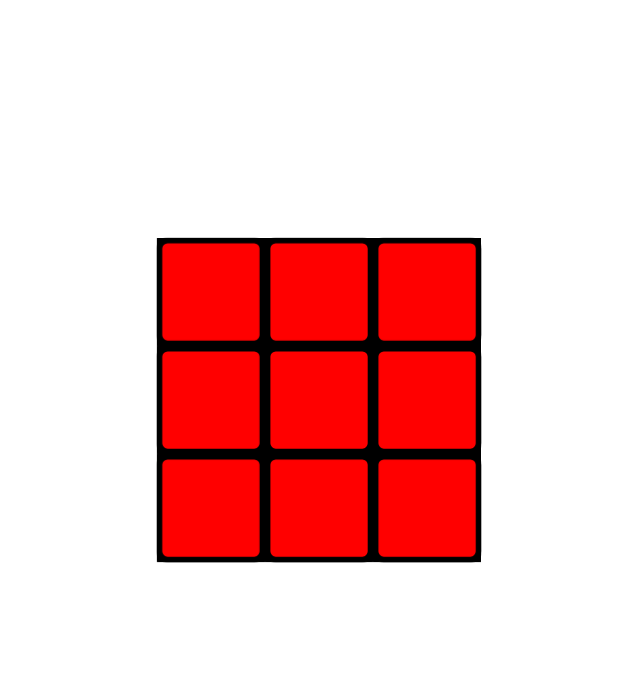
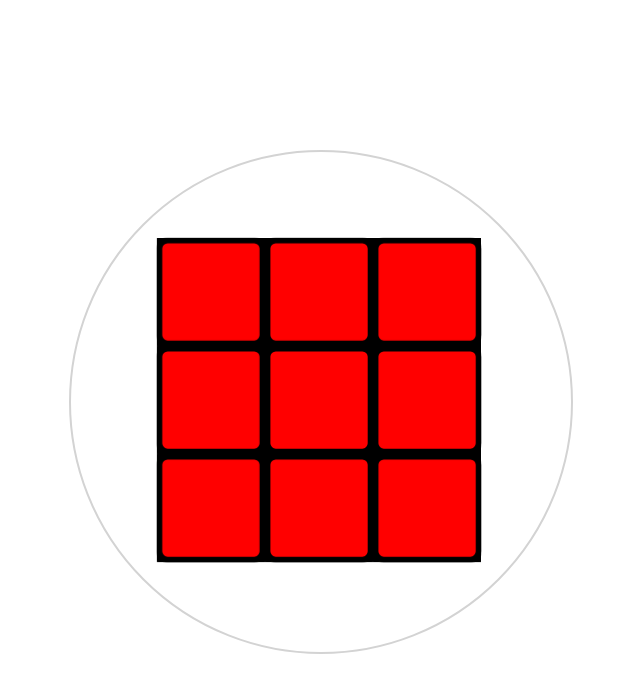
Before and after one commit to zS1L3NT/web-react-rubikscube, a React (Vite) app: page / in a window 1280 px wide. Shown: the top 692 px of the page, without its empty margins (321-961 px from the left). Built offline with nearby package versions, Linux system fonts and the light colour scheme.

Commit message:
Started making cube handles

```diff
--- a/src/components/Cube.tsx
+++ b/src/components/Cube.tsx
@@ -2,6 +2,7 @@ import Square from "./Square"
 import Surface from "./Surface"
 import { iCubeData, iRotation } from "../types.d"
 import { useState } from "react"
+import CubeHandle from "./Handles/CubeHandle"
 
 interface Props {
 	cubeData: iCubeData
@@ -59,6 +60,9 @@ const Cube = (props: Props): JSX.Element => {
 							.map((_, i) => (
 								<Surface key={i} i={i} />
 							))}
+						{(["x", "y", "z"] as const).map(axis => (
+							<CubeHandle axis={axis} />
+						))}
 					</div>
 				</div>
 			</div>
--- /dev/null
+++ b/src/components/Handles/CubeHandle.tsx
@@ -0,0 +1,13 @@
+import React from "react"
+
+interface Props {
+	axis: "x" | "y" | "z"
+}
+
+const CubeHandle = (props: Props) => {
+	const { axis } = props
+
+	return <div className={`cube-handle cube-handle-${axis}`}></div>
+}
+
+export default CubeHandle
--- /dev/null
+++ b/src/scss/_cube_handle.scss
@@ -0,0 +1,23 @@
+.cube-handle {
+	position: absolute;
+	width: 500px;
+	height: 500px;
+	border: 2.5px solid lightgrey;
+	border-radius: 50%;
+
+	&:hover {
+		border: 2.5px solid grey;
+	}
+
+	$axises: (
+		"x": rotateY(90deg) translate3d(0, -100px, -100px),
+		"y": rotateX(90deg) translate3d(-100px, 0, 100px),
+		"z": translate3d(-100px, -100px, 0)
+	);
+
+	@each $axis, $transform in $axises {
+		&-#{$axis} {
+			transform: $transform;
+		}
+	}
+}
--- /dev/null
+++ b/src/scss/_square.scss
@@ -0,0 +1,73 @@
+.square {
+	position: absolute;
+	width: 100px;
+	height: 100px;
+
+	& > div {
+		border: 5px solid black;
+		width: 90px;
+		height: 90px;
+		border-radius: 10px;
+	}
+
+	$directions: (
+		"top-left",
+		"top-center",
+		"top-right",
+		"center-left",
+		"center-center",
+		"center-right",
+		"bottom-left",
+		"bottom-center",
+		"bottom-right"
+	);
+
+	$cubes: (
+		"front": (
+			rotateX(0deg) rotateY(0),
+			(0px, 100px, 200px),
+			(0px, 100px, 200px),
+			150px
+		),
+		"back": (
+			rotateX(-180deg) rotateY(0),
+			(0px, 100px, 200px),
+			(-200px, -100px, 0px),
+			150px
+		),
+		"left": (
+			rotateX(0deg) rotateY(-90deg),
+			(-100px, 0px, 100px),
+			(0px, 100px, 200px),
+			50px
+		),
+		"right": (
+			rotateX(0deg) rotateY(90deg),
+			(-100px, 0px, 100px),
+			(0px, 100px, 200px),
+			250px
+		),
+		"top": (
+			rotateX(90deg) rotateY(0),
+			(0px, 100px, 200px),
+			(-100px, 0px, 100px),
+			50px
+		),
+		"bottom": (
+			rotateX(-90deg) rotateY(0),
+			(0px, 100px, 200px),
+			(-100px, 0px, 100px),
+			250px
+		)
+	);
+
+	@each $direction, $cube in $cubes {
+		@each $y in nth($cube, 3) {
+			@each $x in nth($cube, 2) {
+				&.#{$direction}-#{nth($directions, index(nth($cube, 3), $y) * 3 + index(nth($cube, 2), $x) - 3)} {
+					transform: nth($cube, 1) translate3d($x, $y, nth($cube, 4));
+				}
+			}
+		}
+	}
+}
--- /dev/null
+++ b/src/scss/_surface.scss
@@ -0,0 +1,27 @@
+.surface {
+	position: absolute;
+	width: 300px;
+	height: 300px;
+	background-color: black;
+
+	$surfaces: (
+		(rotateX(0deg) rotateY(90deg) translate3d(0, 0, -149px)),
+		(rotateX(0deg) rotateY(90deg) translate3d(0, 0, -50px)),
+		(rotateX(0deg) rotateY(90deg) translate3d(0, 0, 50px)),
+		(rotateX(0deg) rotateY(90deg) translate3d(0, 0, 149px)),
+		(rotateX(0deg) rotateY(180deg) translate3d(0, 0, -149px)),
+		(rotateX(0deg) rotateY(180deg) translate3d(0, 0, -50px)),
+		(rotateX(0deg) rotateY(180deg) translate3d(0, 0, 50px)),
+		(rotateX(0deg) rotateY(180deg) translate3d(0, 0, 149px)),
+		(rotateX(90deg) rotateY(0deg) translate3d(0, 0, -149px)),
+		(rotateX(90deg) rotateY(0deg) translate3d(0, 0, -50px)),
+		(rotateX(90deg) rotateY(0deg) translate3d(0, 0, 50px)),
+		(rotateX(90deg) rotateY(0deg) translate3d(0, 0, 149px))
+	);
+
+	@each $surface in $surfaces {
+		&.surface-#{index($surfaces, $surface)} {
+			transform: $surface;
+		}
+	}
+}
--- a/src/styles.scss
+++ b/src/styles.scss
@@ -41,107 +41,10 @@ body,
 			-webkit-transform-style: preserve-3d;
 			transition: transform 0.5s ease-out;
 
-			.square {
-				position: absolute;
-				width: 100px;
-				height: 100px;
-
-				& > div {
-					border: 5px solid black;
-					width: 90px;
-					height: 90px;
-					border-radius: 10px;
-				}
-
-				$directions: (
-					"top-left",
-					"top-center",
-					"top-right",
-					"center-left",
-					"center-center",
-					"center-right",
-					"bottom-left",
-					"bottom-center",
-					"bottom-right"
-				);
-
-				$cubes: (
-					"front": (
-						rotateX(0deg) rotateY(0),
-						(0px, 100px, 200px),
-						(0px, 100px, 200px),
-						150px
-					),
-					"back": (
-						rotateX(-180deg) rotateY(0),
-						(0px, 100px, 200px),
-						(-200px, -100px, 0px),
-						150px
-					),
-					"left": (
-						rotateX(0deg) rotateY(-90deg),
-						(-100px, 0px, 100px),
-						(0px, 100px, 200px),
-						50px
-					),
-					"right": (
-						rotateX(0deg) rotateY(90deg),
-						(-100px, 0px, 100px),
-						(0px, 100px, 200px),
-						250px
-					),
-					"top": (
-						rotateX(90deg) rotateY(0),
-						(0px, 100px, 200px),
-						(-100px, 0px, 100px),
-						50px
-					),
-					"bottom": (
-						rotateX(-90deg) rotateY(0),
-						(0px, 100px, 200px),
-						(-100px, 0px, 100px),
-						250px
-					)
-				);
-
-				@each $direction, $cube in $cubes {
-					@each $y in nth($cube, 3) {
-						@each $x in nth($cube, 2) {
-							&.#{$direction}-#{nth($directions, index(nth($cube, 3), $y) * 3 + index(nth($cube, 2), $x) - 3)} {
-								transform: nth($cube, 1) translate3d($x, $y, nth($cube, 4));
-							}
-						}
-					}
-				}
-			}
-
-			.surface {
-				position: absolute;
-				width: 300px;
-				height: 300px;
-				background-color: black;
-
-				$surfaces: (
-					(rotateX(0deg) rotateY(90deg) translate3d(0, 0, -149px)),
-					(rotateX(0deg) rotateY(90deg) translate3d(0, 0, -50px)),
-					(rotateX(0deg) rotateY(90deg) translate3d(0, 0, 50px)),
-					(rotateX(0deg) rotateY(90deg) translate3d(0, 0, 149px)),
-					(rotateX(0deg) rotateY(180deg) translate3d(0, 0, -149px)),
-					(rotateX(0deg) rotateY(180deg) translate3d(0, 0, -50px)),
-					(rotateX(0deg) rotateY(180deg) translate3d(0, 0, 50px)),
-					(rotateX(0deg) rotateY(180deg) translate3d(0, 0, 149px)),
-					(rotateX(90deg) rotateY(0deg) translate3d(0, 0, -149px)),
-					(rotateX(90deg) rotateY(0deg) translate3d(0, 0, -50px)),
-					(rotateX(90deg) rotateY(0deg) translate3d(0, 0, 50px)),
-					(rotateX(90deg) rotateY(0deg) translate3d(0, 0, 149px))
-				);
-
-				@each $surface in $surfaces {
-					&.surface-#{index($surfaces, $surface)} {
-						transform: $surface;
-					}
-				}
-			}
+			@import "./scss/square";
+			@import "./scss/surface";
+			@import "./scss/cube_handle";
+			@import "./scss/row_handle";
 		}
 	}
 }
```
Also changed, not shown: src/components/Handles/RowHandle.tsx (added, +7 -0 lines), src/scss/_row_handle.scss (added).
